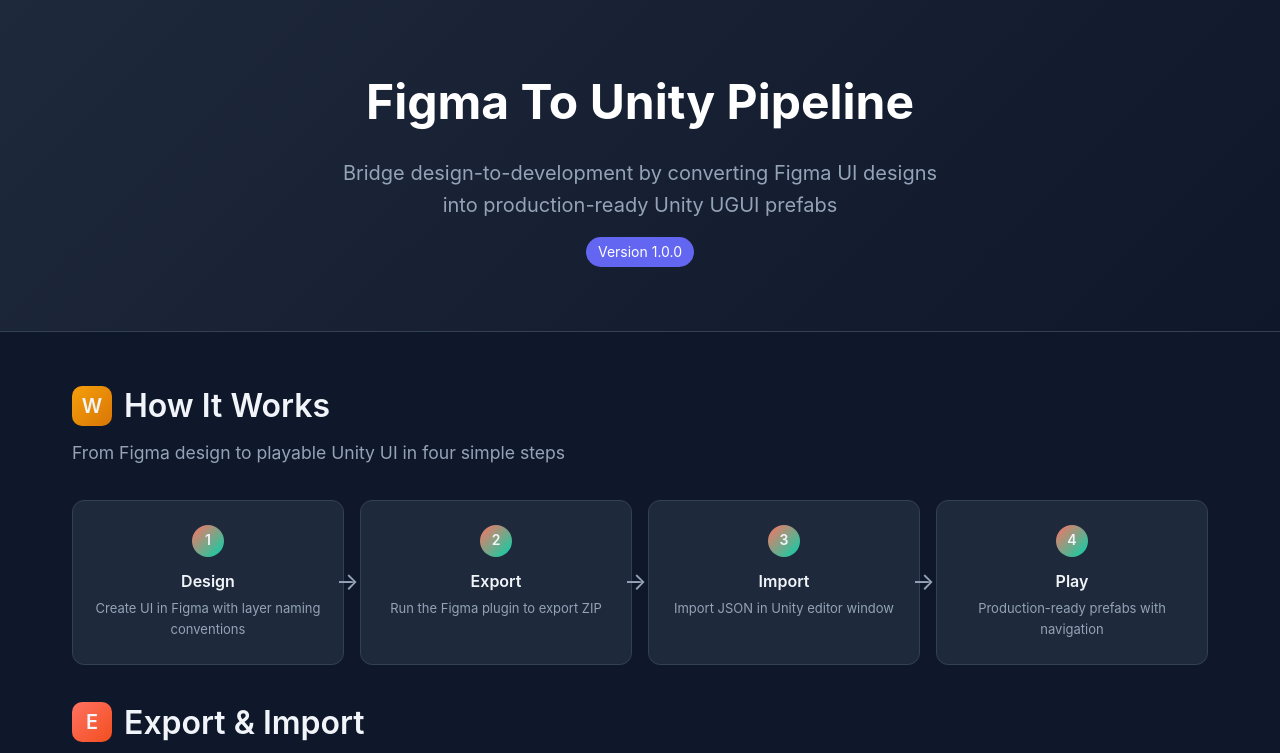
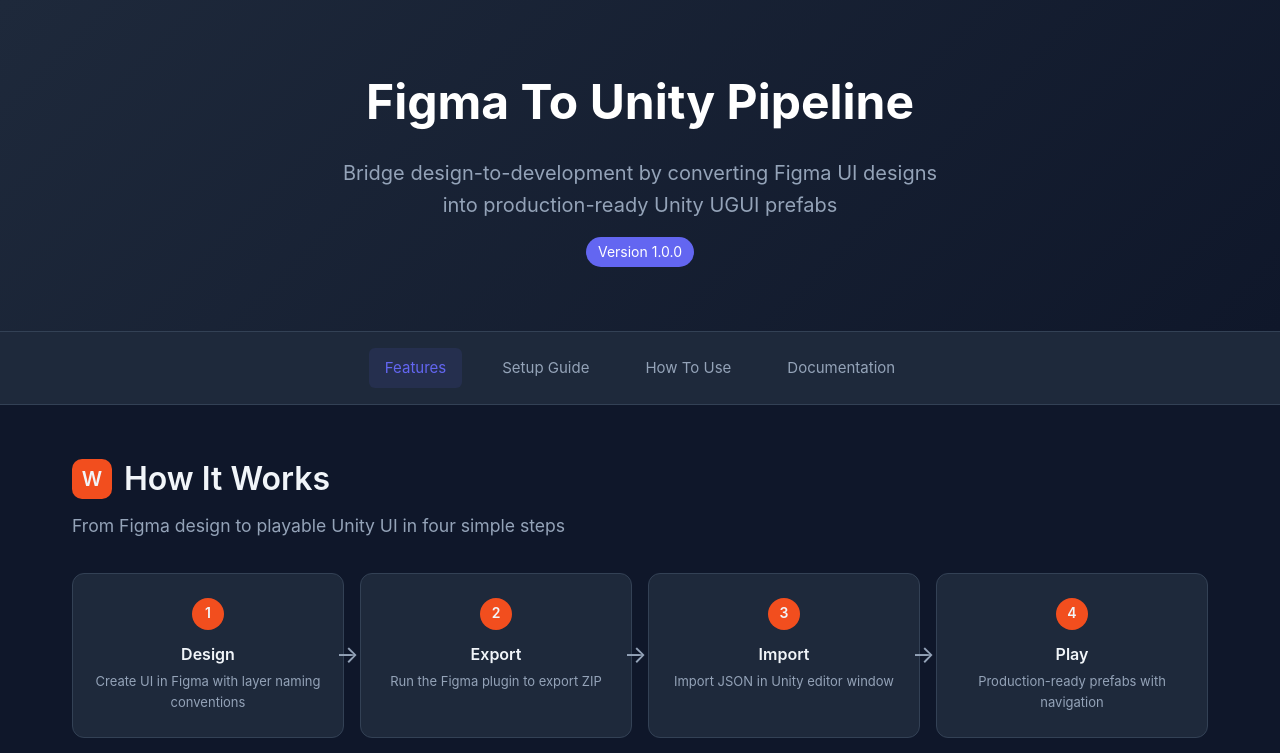
Before and after one commit to DarkMatterGravity/FigmaToUnity, a plain HTML site: page docs/features.html in a window 1280 px wide. Shown: the top 753 px of the page. Drawn offline with Linux system fonts and the light colour scheme.

Commit message:
Consistent solid orange circles across all pages, add nav to features page

```diff
--- a/docs/features.html
+++ b/docs/features.html
@@ -95,12 +95,41 @@
             font-size: 1.25rem;
         }
 
-        .export-icon { background: linear-gradient(135deg, #ff7262, #f24e1e); }
-        .layout-icon { background: linear-gradient(135deg, #3b82f6, #1d4ed8); }
-        .component-icon { background: linear-gradient(135deg, #8b5cf6, #6d28d9); }
-        .animation-icon { background: linear-gradient(135deg, #ec4899, #db2777); }
-        .navigation-icon { background: linear-gradient(135deg, #00d4aa, #00a67d); }
-        .workflow-icon { background: linear-gradient(135deg, #f59e0b, #d97706); }
+        .export-icon { background: #F24E1E; }
+        .layout-icon { background: #F24E1E; }
+        .component-icon { background: #F24E1E; }
+        .animation-icon { background: #F24E1E; }
+        .navigation-icon { background: #F24E1E; }
+        .workflow-icon { background: #F24E1E; }
+
+        .nav {
+            display: flex;
+            justify-content: center;
+            gap: 1.5rem;
+            padding: 1rem 2rem;
+            background: var(--bg-card);
+            border-bottom: 1px solid var(--border);
+            flex-wrap: wrap;
+        }
+
+        .nav a {
+            color: var(--text-muted);
+            text-decoration: none;
+            font-size: 0.9375rem;
+            padding: 0.5rem 1rem;
+            border-radius: 6px;
+            transition: all 0.2s;
+        }
+
+        .nav a:hover {
+            color: var(--text);
+            background: rgba(255,255,255,0.05);
+        }
+
+        .nav a.active {
+            color: var(--primary);
+            background: rgba(99, 102, 241, 0.1);
+        }
 
         .features-grid {
             display: grid;
@@ -233,7 +262,7 @@
         .workflow-step .number {
             width: 32px;
             height: 32px;
-            background: linear-gradient(135deg, var(--figma), var(--unity));
+            background: #F24E1E;
             border-radius: 50%;
             display: flex;
             align-items: center;
@@ -295,6 +324,13 @@
         <p>Bridge design-to-development by converting Figma UI designs into production-ready Unity UGUI prefabs</p>
         <span class="version-badge">Version 1.0.0</span>
     </header>
+
+    <nav class="nav">
+        <a href="features.html" class="active">Features</a>
+        <a href="setup.html">Setup Guide</a>
+        <a href="usage.html">How To Use</a>
+        <a href="documentation.html">Documentation</a>
+    </nav>
 
     <main class="container">
         <!-- Workflow Overview -->
```
Also changed, not shown: docs/usage.html (+1 -1 lines).
